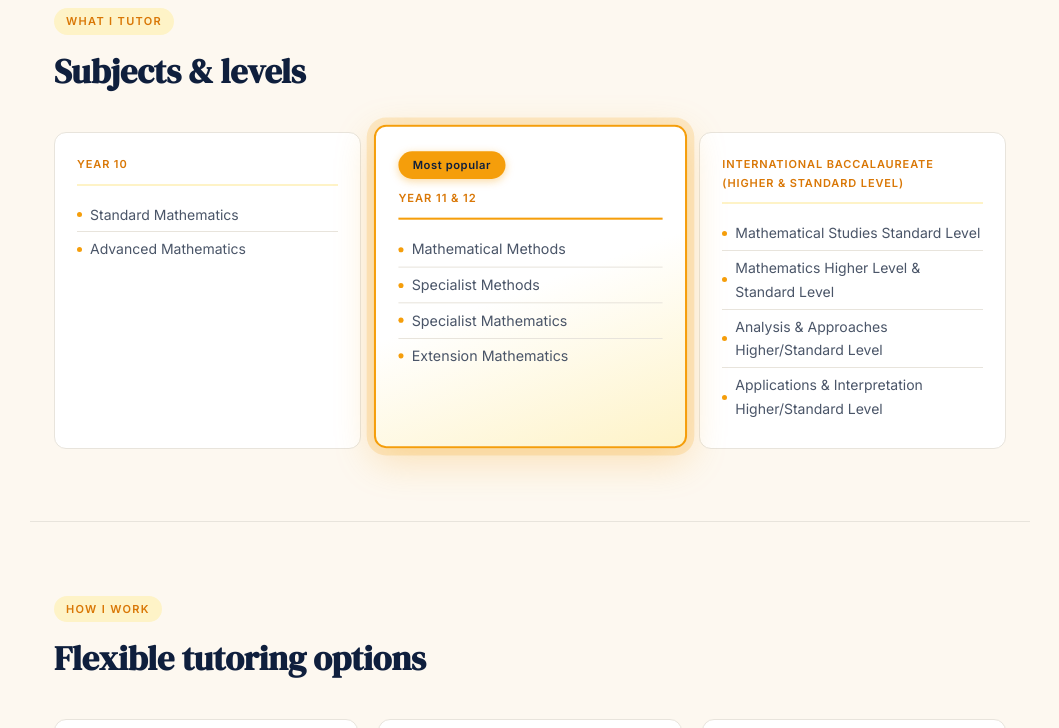
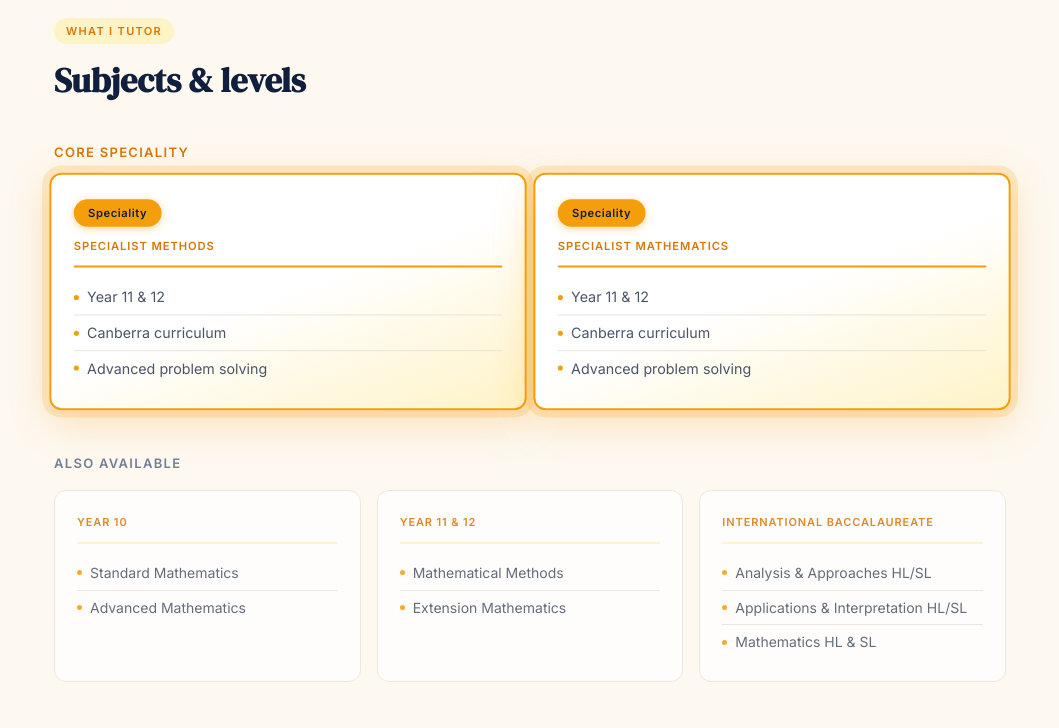
Before and after one commit to pat3141/tutoring, a plain HTML site: page index.html in a window 1280 px wide. Shown: the part 1640-2368 px from the top of the page, without its empty margins (110-1169 px from the left). Drawn offline with Linux system fonts and the light colour scheme.

Commit message:
brand update

```diff
--- a/index.html
+++ b/index.html
@@ -3,8 +3,8 @@
 <head>
   <meta charset="UTF-8">
   <meta name="viewport" content="width=device-width, initial-scale=1.0">
-  <title>Pat Pathak — Maths Tutor</title>
-  <meta name="description" content="ACT Registered Teacher. Specialist & Mathematical Methods. Master of Teaching. 15+ years tutoring. From $80/hr. Canberra, ACT.">
+  <title>Better Skills Academy — Maths Tutor | Pat Pathak</title>
+  <meta name="description" content="Better Skills Academy — Expert Mathematics Tutoring by Pat Pathak. ACT Registered Teacher. Specialist & Mathematical Methods. From $80/hr. Canberra, ACT.">
   <link rel="preconnect" href="https://fonts.googleapis.com">
   <link rel="preconnect" href="https://fonts.gstatic.com" crossorigin>
   <link href="https://fonts.googleapis.com/css2?family=DM+Serif+Display:ital@0;1&family=Inter:wght@400;500;600&display=swap" rel="stylesheet">
@@ -15,7 +15,7 @@
 <!-- NAV -->
 <nav aria-label="Main navigation">
   <div class="nav-inner">
-    <a class="nav-logo" href="#top">Pat Pathak</a>
+    <a class="nav-logo" href="#top">Better Skills <span>Academy</span></a>
     <ul class="nav-links">
       <li><a href="#about">About</a></li>
       <li><a href="#subjects">Subjects</a></li>
@@ -36,9 +36,10 @@
   </div>
   <div class="hero">
     <div class="hero-text">
-      <p class="hero-eyebrow">📍 Canberra, ACT &mdash; Online &amp; in person</p>
+      <p class="hero-eyebrow">📍 Better Skills Academy &bull; Canberra, ACT &mdash; Online &amp; in person</p>
+      <p style="font-size:15px;color:rgba(255,255,255,0.75);margin-bottom:8px;">Hi, I am Pat, founder of Better Skills Academy and a full-time Mathematics teacher in Canberra.</p>
       <h1>Maths that <em>finally</em> makes sense</h1>
-      <p class="hero-sub">ACT Registered Teacher currently teaching Specialist Mathematics and Mathematical Methods full time. Specialising in Specialist Mathematics, Mathematical Methods, Specialist Methods, Extension Mathematics, and International Baccalaureate &mdash; all levels from Year 10 to university entry. Starting from $80/hr online.</p>
+      <p class="hero-sub">ACT Registered Teacher currently teaching Specialist and Methods Mathematics in a college. Covering Year 10 to university entry, online and in person. Starting from $80/hr online.</p>
       <div class="hero-actions">
         <a class="btn-primary" href="#book">Book your first session</a>
         <a class="btn-secondary" href="#about">Learn more</a>
@@ -133,7 +134,31 @@
 <section id="subjects" class="reveal">
   <p class="section-label">What I tutor</p>
   <h2>Subjects &amp; levels</h2>
-  <div class="subjects-grid">
+
+  <p style="font-size:13px;font-weight:700;text-transform:uppercase;letter-spacing:0.1em;color:var(--amber-dark);margin-bottom:16px;">Core Speciality</p>
+  <div class="subjects-grid" style="margin-bottom:40px;">
+    <div class="subject-card popular" style="transform:translateY(-4px) scale(1.02);">
+      <div class="subject-popular-badge">Speciality</div>
+      <div class="subject-year">Specialist Methods</div>
+      <ul>
+        <li>Year 11 &amp; 12</li>
+        <li>Canberra curriculum</li>
+        <li>Advanced problem solving</li>
+      </ul>
+    </div>
+    <div class="subject-card popular" style="transform:translateY(-4px) scale(1.02);">
+      <div class="subject-popular-badge">Speciality</div>
+      <div class="subject-year">Specialist Mathematics</div>
+      <ul>
+        <li>Year 11 &amp; 12</li>
+        <li>Canberra curriculum</li>
+        <li>Advanced problem solving</li>
+      </ul>
+    </div>
+  </div>
+
+  <p style="font-size:13px;font-weight:700;text-transform:uppercase;letter-spacing:0.1em;color:var(--ink-light);margin-bottom:16px;">Also Available</p>
+  <div class="subjects-grid" style="opacity:0.85;">
     <div class="subject-card">
       <div class="subject-year">Year 10</div>
       <ul>
@@ -141,26 +166,21 @@
         <li>Advanced Mathematics</li>
       </ul>
     </div>
-    <div class="subject-card popular">
-      <div class="subject-popular-badge">Most popular</div>
+    <div class="subject-card">
       <div class="subject-year">Year 11 &amp; 12</div>
       <ul>
         <li>Mathematical Methods</li>
-        <li>Specialist Methods</li>
-        <li>Specialist Mathematics</li>
         <li>Extension Mathematics</li>
       </ul>
     </div>
     <div class="subject-card">
-      <div class="subject-year">International Baccalaureate (Higher &amp; Standard Level)</div>
+      <div class="subject-year">International Baccalaureate</div>
       <ul>
-        <li>Mathematical Studies Standard Level</li>
-        <li>Mathematics Higher Level &amp; Standard Level</li>
-        <li>Analysis &amp; Approaches Higher/Standard Level</li>
-        <li>Applications &amp; Interpretation Higher/Standard Level</li>
+        <li>Analysis &amp; Approaches HL/SL</li>
+        <li>Applications &amp; Interpretation HL/SL</li>
+        <li>Mathematics HL &amp; SL</li>
       </ul>
     </div>
-
   </div>
 </section>
 
@@ -402,9 +422,9 @@
 <!-- FOOTER -->
 <footer>
   <div class="footer-inner">
-    <span class="footer-logo">Pat Pathak</span>
-    <span class="footer-text">Mathematics Tutor &bull; Canberra, ACT &bull; ACT Registered Teacher</span>
-    <span class="footer-text">&copy; <script>document.write(new Date().getFullYear())</script> Pat Pathak</span>
+    <span class="footer-logo">Better Skills <span>Academy</span></span>
+    <span class="footer-text">Pat Pathak &bull; Mathematics Tutor &bull; Canberra, ACT &bull; ACT Registered Teacher</span>
+    <span class="footer-text">&copy; <script>document.write(new Date().getFullYear())</script> Better Skills Academy</span>
   </div>
 </footer>
 
```
Also changed, not shown: 1 other file.
